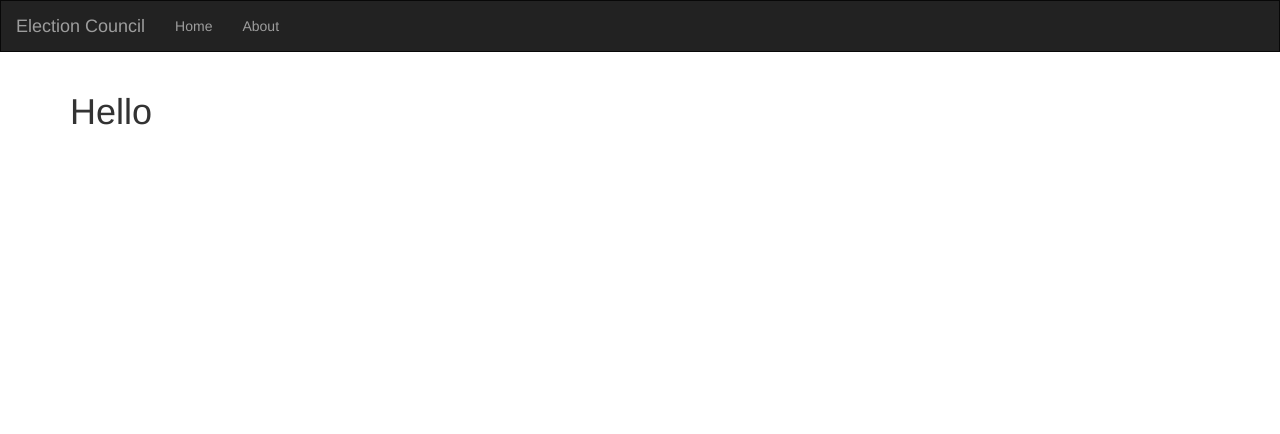
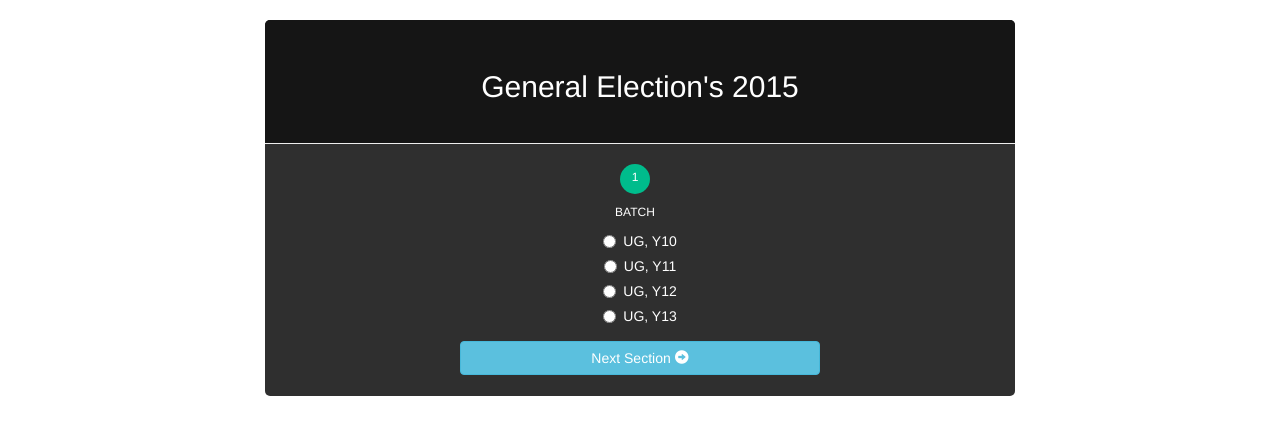
Before and after one commit to srijanshetty/elections, a website: page index.html at #!/form/batch in a window 1280 px wide. Drawn offline with nearby package versions, Linux system fonts and the light colour scheme; some packages are replaced by stand-ins of ours.

Commit message:
Batch view is complete, working on senator view

```diff
--- /dev/null
+++ b/form-batch.html
@@ -0,0 +1,22 @@
+<div class="status-buttons text-center">
+    <a class="active"><span>{{code}}</span>{{name}}</a>
+</div>
+
+<div class="text-center">
+    <div class="form-group">
+        <div class="radio" ng-repeat="batch in form.batches">
+            <label>
+                <input type="radio" ng-model="form.formData.type" value="{{batch.code}}" checked> {{ batch.fullName }}
+            </label>
+        </div>
+    </div>
+</div>
+
+<div class="form-group row">
+    <div class="col-xs-6 col-xs-offset-3">
+        <a ui-sref="form.senator" class="btn btn-block btn-info">
+            Next Section
+            <span class="glyphicon glyphicon-circle-arrow-right" ></span>
+        </a>
+    </div>
+</div>
--- /dev/null
+++ b/form.html
@@ -0,0 +1,17 @@
+<!-- form.html -->
+<div class="row">
+    <div class="col-sm-8 col-sm-offset-2">
+        <div class="form-container">
+            <div class="page-header text-center">
+                <h2> General Election's 2015 </h2>
+            </div>
+
+            <!-- use ng-submit to catch the form submission and use our Angular function -->
+            <form id="elections-form" ng-submit="form.processForm()">
+                <!-- our nested state views will be injected here -->
+                <div id="form-views" ui-view></div>
+            </form>
+
+        </div>
+    </div>
+</div>
--- a/index.html
+++ b/index.html
@@ -1,47 +1,23 @@
 <!-- <!DOCTYPE html> -->
-
 <html>
 	<head>
-        <title>Hello</title>
+        <meta charset="utf-8">
+        <title>Election Council, IITK - General Elections '15</title>
 
+        <!-- STYLESHEETS -->
+        <link rel="stylesheet" href="lib/bootstrap/dist/css/bootstrap.min.css">
+        <link rel="stylesheet" href="styles/style.css">
 
-        <link rel="stylesheet" href="./lib/bootstrap/dist/css/bootstrap.min.css">
-        <style>
-            .navbar { border-radius:0; }
-        </style>
-
-        <script src="./lib/angularjs/angular.min.js"></script>
-        <script src="./lib/angular-ui-router/release/angular-ui-router.min.js"></script>
-        <script src="./scripts/main.js"></script>
+        <!-- SCRIPTS -->
+        <script src="lib/angularjs/angular.min.js"></script>
+        <script src="lib/angular-ui-router/release/angular-ui-router.min.js"></script>
+        <script src="scripts/main.js"></script>
     </head>
 
     <body ng-app="electionsApp">
-
-        <!-- NAVIGATION -->
-        <nav class="navbar navbar-inverse" role="navigation">
-            <div class="navbar-header">
-                <a class="navbar-brand" ui-sref="#">Election Council</a>
-            </div>
-            <ul class="nav navbar-nav">
-                <li><a ui-sref="home">Home</a></li>
-                <li><a ui-sref="about">About</a></li>
-            </ul>
-        </nav>
-
         <!-- MAIN CONTENT -->
         <div class="container">
-            <ui-view></ui-view>
+            <div ui-view></div>
         </div>
-
-        <!-- TEMPLATES -->
-        <!-- HOME -->
-        <script type="text/ng-template" id="/home.html">
-            <h1> Hello </h1>
-        </script>
-
-        <!-- ABOUT -->
-        <script type="text/ng-template" id="/about.html">
-            <h1>About</h1>
-        </script>
     </body>
 </html>
--- a/scripts/main.js
+++ b/scripts/main.js
@@ -1,15 +1,44 @@
 var electionsApp = angular.module('electionsApp', ['ui.router']);
 
 electionsApp.config(function($urlRouterProvider, $stateProvider) {
-    $urlRouterProvider.otherwise('/home');
+    $urlRouterProvider.otherwise('/form/batch');
 
     $stateProvider
-        .state('home', {
-            url: '/home',
-            templateUrl: '/home.html'
+        .state('form', {
+            url: '/form',
+            templateUrl: 'form.html',
+            controller: 'formController',
+            controllerAs: 'form'
         })
-        .state('about', {
-            url: '/about',
-            templateUrl: '/about.html'
+        .state('form.batch', {
+            url: '/batch',
+            templateUrl: 'form-batch.html',
+            controller: function($scope) {
+                $scope.name = 'batch';
+                $scope.code = 1;
+            }
+        })
+        .state('form.senator', {
+            url: '/senator',
+            templateUrl: 'form-senator.html',
+            controller: function($scope) {
+                $scope.name = 'senator';
+                $scope.code = 2;
+            }
         });
 });
+
+electionsApp.controller('formController', function () {
+    this.formData = {};
+
+    this.batches = [
+        { code: 'y10', fullName: 'UG, Y10'},
+        { code: 'y11', fullName: 'UG, Y11'},
+        { code: 'y12', fullName: 'UG, Y12'},
+        { code: 'y13', fullName: 'UG, Y13'}
+    ];
+
+    this.processForm = function() {
+        window.alert('awesome');
+    };
+});
--- /dev/null
+++ b/styles/style.css
@@ -0,0 +1,65 @@
+/* style.css */
+/* BASIC STYLINGS
+============================================================================= */
+body
+{
+    padding-top:20px;
+    color: white;
+}
+
+/* form styling */
+.form-container
+{
+    background:#2f2f2f;
+    margin-bottom:20px;
+    border-radius:5px;
+    padding-bottom: 6px;
+}
+
+.form-container .page-header
+{
+    background:#151515;
+    margin:0;
+    padding:30px;
+    border-top-left-radius:5px;
+    border-top-right-radius:5px;
+}
+
+/* numbered buttons */
+.status-buttons
+{
+    padding-top: 20px;
+}
+
+.status-buttons a
+{
+    color:#FFF;
+    display:inline-block;
+    font-size:12px;
+    margin-right:10px;
+    text-align:center;
+    text-transform:uppercase;
+}
+
+.status-buttons a:hover
+{
+    text-decoration:none;
+}
+
+/* we will style the span as the circled number */
+.status-buttons span
+{
+    background:#080808;
+    display:block;
+    height:30px;
+    margin:0 auto 10px;
+    padding-top: 5px;
+    width:30px;
+    border-radius:50%;
+}
+
+/* active buttons turn light green-blue*/
+.status-buttons a.active span
+{
+    background:#00BC8C;
+}
```
Also changed, not shown: form-senator.html (added, +3 -0 lines), president.html (added), 1 other file.
